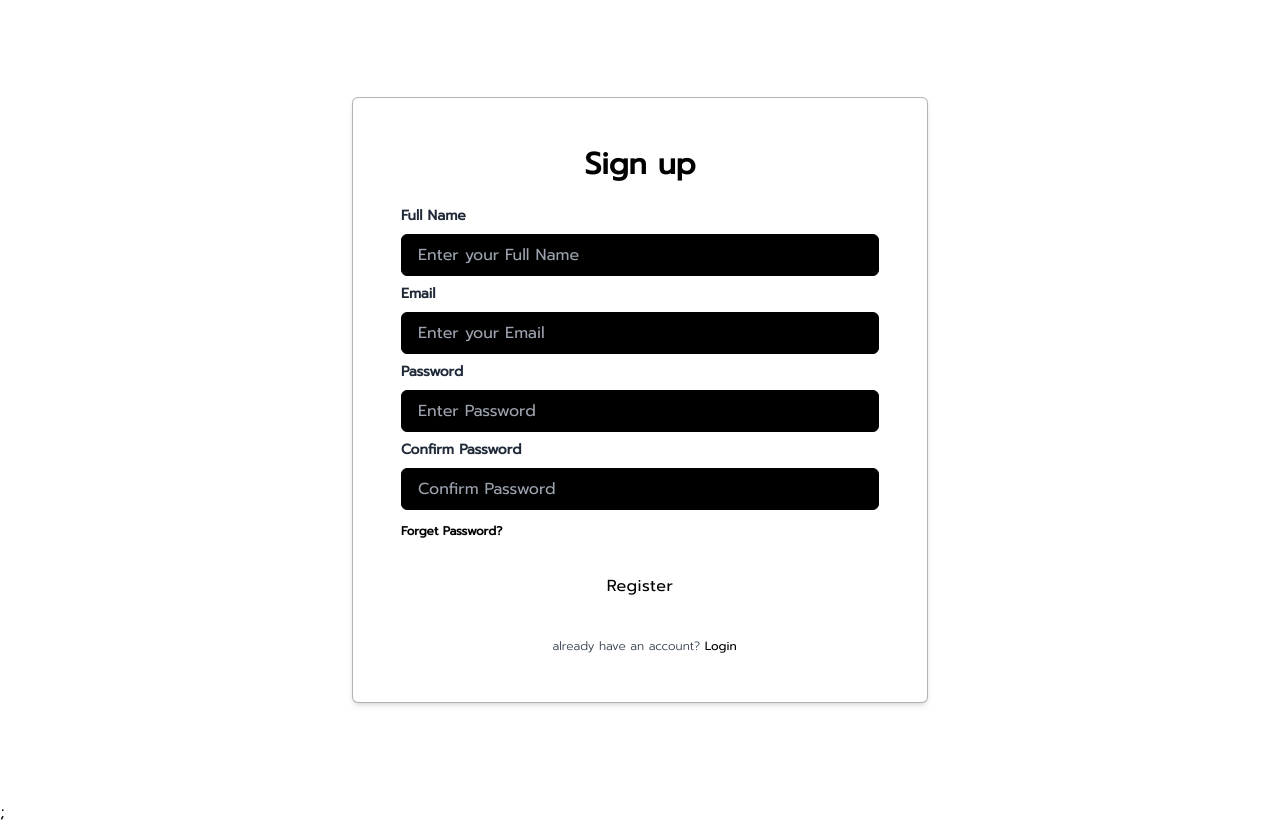
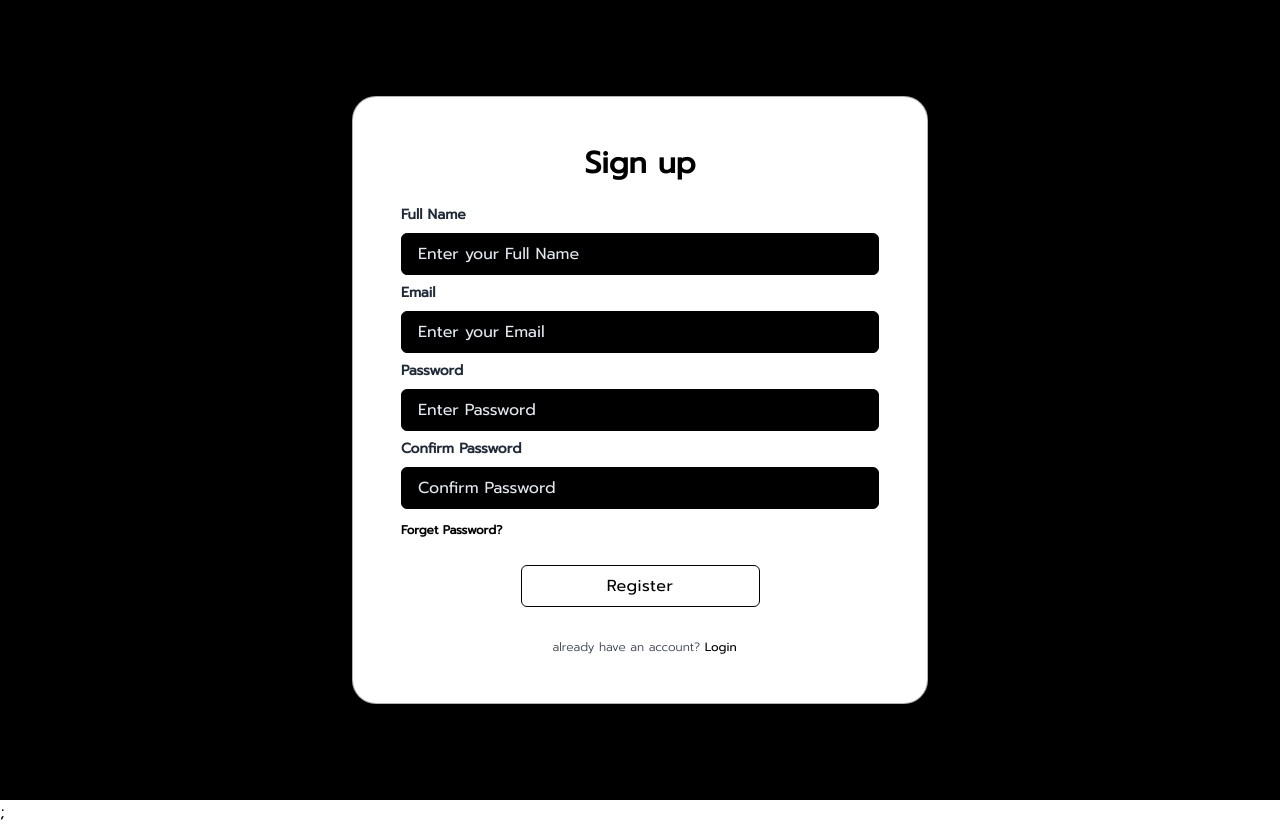
Before and after one commit to GiriRock/NOTEThat, a Next.js app: page /auth/register in a window 1280 px wide. Built offline with nearby package versions, Linux system fonts and the light colour scheme.

Commit message:
login page change and removed landing page

```diff
--- a/src/middleware.ts
+++ b/src/middleware.ts
@@ -3,6 +3,9 @@ import { NextRequest, NextResponse } from "next/server";
 export async function middleware(req: NextRequest) {
     const { cookies } = req;
     const jwt = cookies.get('OursiteJWT')?.value
+    if(req.url == process.env.NEXT_PUBLIC_BASE_URL+'/' && jwt){
+        return NextResponse.rewrite(new URL('/notes', req.url))
+    }
     if(req.url.includes('/auth')){
         if (jwt) {
             return NextResponse.rewrite(new URL('/notes', req.url))
@@ -17,5 +20,5 @@ export async function middleware(req: NextRequest) {
 
 }
 export const config = {
-    matcher: ['/notes/:path*' , '/auth/:path*' ],
+    matcher: ['/notes/:path*' , '/auth/:path*', '/' ],
 }
--- a/src/middlewares/decodeJWT.ts
+++ b/src/middlewares/decodeJWT.ts
@@ -3,14 +3,14 @@ const jwt = require('jsonwebtoken')
 
 const decodeJWT = (handler: (arg0: NextApiRequest, arg1: NextApiResponse<any>, arg2: any) => void) => {
     return async (req: NextApiRequest, res: NextApiResponse) => {
-        console.log(req.headers.authorization)
        const token = req.headers.authorization?.split(' ')[1]?.trim()
-       console.log(token)
         if (!token) res.status(401).send('Access Denied')
         try {
             const verified = jwt.verify(token, process.env.TOKEN_SECRET)
+            console.log(verified)
             return handler(req, res, verified)
         } catch (error) {
+            console.log(error)
             return res.status(401).send('Invalid Token')
         }
     }
--- a/src/pages/auth/login.tsx
+++ b/src/pages/auth/login.tsx
@@ -45,14 +45,14 @@ const Container: React.FC = () => {
         }
     }
     return (
-        <div className="relative flex flex-col justify-center min-h-screen overflow-hidden">
-            <div className="p-12 w-4/5 m-auto bg-white rounded-md border border-black/30 shadow-md md:w-3/4 lg:max-w-xl">
+        <div className="relative flex flex-col justify-center min-h-screen overflow-hidden bg-black">
+            <div className="p-12 w-4/5 m-auto bg-white rounded-3xl border border-black/30 shadow-md md:w-3/4 lg:max-w-xl">
                 <div className='hidden' id='loader'>
                     <ThreeDots
                         height="100"
                         width="100"
                         radius="10"
-                        color="#7e22ce"
+                        color="#000"
                         ariaLabel="three-dots-loading"
                         wrapperClass='justify-center'
                     />
@@ -80,7 +80,7 @@ const Container: React.FC = () => {
                                 type="email"
                                 onChange={(e) => setUserName(e.target.value)}
                                 required
-                                className="block w-full px-4 py-2 mt-2 text-white bg-black border border-black rounded-md focus:bg-white focus:outline-none focus:text-black"
+                                className="placeholder-slate-200 focus:placeholder-gray-700 block w-full px-4 py-2 mt-2 text-white bg-black border border-black rounded-md focus:bg-white focus:outline-none focus:text-black"
                             />
                         </div>
                         <div className="mb-2">
@@ -95,7 +95,7 @@ const Container: React.FC = () => {
                                 onChange={(e) => setPassword(e.target.value)}
                                 placeholder='Enter The Password'
                                 required
-                                className="block w-full px-4 py-2 mt-2 text-white bg-black border border-black rounded-md focus:bg-white focus:outline-none focus:text-black"
+                                className="placeholder-slate-200 focus:placeholder-gray-700 block w-full px-4 py-2 mt-2 text-white bg-black border border-black rounded-md focus:bg-white focus:outline-none focus:text-black"
                             />
                         </div>
                         <Link
@@ -106,7 +106,7 @@ const Container: React.FC = () => {
                         </Link>
                         <div className="mt-6 flex justify-center">
                             <button type='submit'
-                                className="w-2/4 px-4 py-2 tracking-wide text-black transition-colors duration-200 transform bg-white border border-black rounded-md hover:bg-black hover:text-white">
+                                className="w-2/4 px-4 py-2 tracking-wide text-black transition-colors duration-200 transform bg-white border border-solid border-black rounded-md hover:bg-black hover:text-white">
                                 Login
                             </button>
                         </div>
--- a/src/pages/auth/register.tsx
+++ b/src/pages/auth/register.tsx
@@ -65,14 +65,14 @@ const Container: React.FC = () => {
         }
     }
     return (
-        <div className="relative flex flex-col justify-center min-h-screen overflow-hidden">
-            <div className="p-12 w-4/5 m-auto bg-white rounded-md border border-black/30 shadow-md md:w-3/4 lg:max-w-xl">
+        <div className="relative flex flex-col justify-center min-h-screen overflow-hidden bg-black">
+            <div className="p-12 w-4/5 m-auto bg-white rounded-3xl border border-black/30 shadow-md md:w-3/4 lg:max-w-xl">
                 <div className='hidden' id='loader'>
                     <ThreeDots
                         height="100"
                         width="100"
                         radius="10"
-                        color="#7e22ce"
+                        color="#000"
                         ariaLabel="three-dots-loading"
                         wrapperClass='justify-center'
                     />
@@ -100,7 +100,7 @@ const Container: React.FC = () => {
                                 placeholder='Enter your Full Name'
                                 onChange={(e) => setName(e.target.value)}
                                 required
-                                className="block w-full px-4 py-2 mt-2 text-white bg-black border border-black rounded-md focus:bg-white focus:outline-none focus:text-black"
+                                className="placeholder-slate-200 focus:placeholder-gray-700 block w-full px-4 py-2 mt-2 text-white bg-black border border-black rounded-md focus:bg-white focus:outline-none focus:text-black"
                             />
                         </div>
                         <div className="mb-2">
@@ -115,7 +115,7 @@ const Container: React.FC = () => {
                                 placeholder='Enter your Email'
                                 onChange={(e) => setUserName(e.target.value)}
                                 required
-                                className="block w-full px-4 py-2 mt-2 text-white bg-black border border-black rounded-md focus:bg-white focus:outline-none focus:text-black"
+                                className="placeholder-slate-200 focus:placeholder-gray-700 block w-full px-4 py-2 mt-2 text-white bg-black border border-black rounded-md focus:bg-white focus:outline-none focus:text-black"
                             />
                         </div>
                         <div className="mb-2">
@@ -130,7 +130,7 @@ const Container: React.FC = () => {
                                 placeholder='Enter Password'
                                 onChange={(e) => setPassword(e.target.value)}
                                 required
-                                className="block w-full px-4 py-2 mt-2 text-white bg-black border border-black rounded-md focus:bg-white focus:outline-none focus:text-black"
+                                className="placeholder-slate-200 focus:placeholder-gray-700 block w-full px-4 py-2 mt-2 text-white bg-black border border-black rounded-md focus:bg-white focus:outline-none focus:text-black"
                             />
                         </div>
                         <div className="mb-2">
@@ -145,7 +145,7 @@ const Container: React.FC = () => {
                                 placeholder='Confirm Password'
                                 onChange={(e) => setCPassword(e.target.value)}
                                 required
-                                className="block w-full px-4 py-2 mt-2 text-white bg-black border border-black rounded-md focus:bg-white focus:outline-none focus:text-black"
+                                className="placeholder-slate-200 focus:placeholder-gray-700 block w-full px-4 py-2 mt-2 text-white bg-black border border-black rounded-md focus:bg-white focus:outline-none focus:text-black"
                             />
                         </div>
                         <Link
@@ -156,7 +156,7 @@ const Container: React.FC = () => {
                         </Link>
                         <div className="mt-6 flex justify-center">
                             <button type='submit'
-                                className="w-2/4 px-4 py-2 tracking-wide text-black transition-colors duration-200 transform bg-white border border-black rounded-md hover:bg-black hover:text-white">
+                                className="w-2/4 px-4 py-2 tracking-wide text-black transition-colors duration-200 transform bg-white border border-solid border-black rounded-md hover:bg-black hover:text-white">
                                 Register
                             </button>
                         </div>
```
